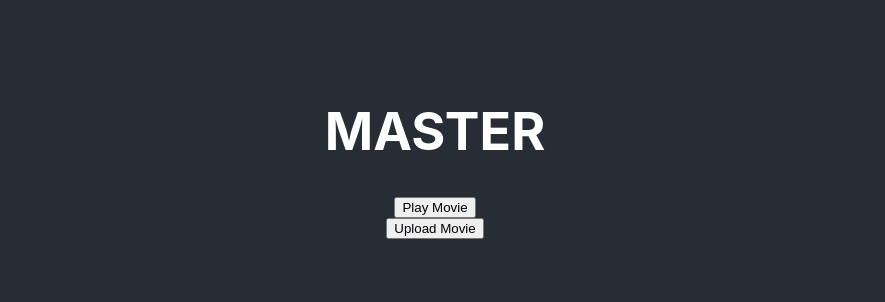
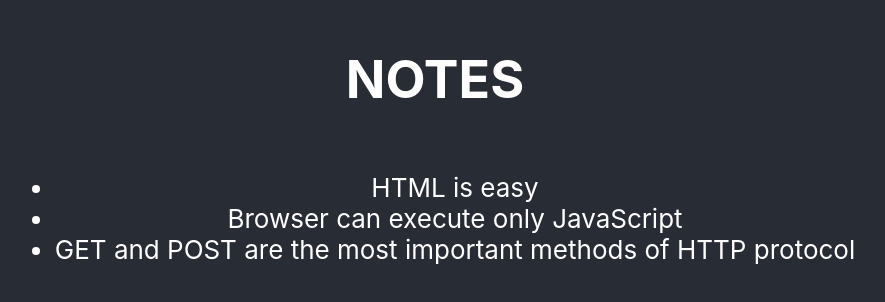
Before and after one commit to TBT50/FSopen, a React (Create React App) app: page / in a window 1280 px wide. Shown: the part 248-550 px from the top of the page, without its empty margins (205-1090 px from the left). Built offline with nearby package versions, Linux system fonts and the light colour scheme.

Commit message:
Render notes with the 'map' method

```diff
--- a/src/App.tsx
+++ b/src/App.tsx
@@ -1,34 +1,36 @@
 import "./App.css";
 
-const Button = ({ onClick, children }: any) => {
-  return (
-    <button type="button" onClick={onClick}>
-      {children}
-    </button>
-  );
-};
-
-const PlayButton = () => {
-  const handlePlayMovie = () => {
-    alert("Movie is playing...");
-  };
-  return <Button onClick={handlePlayMovie}>Play Movie</Button>;
-};
-
-const UploadButton = () => {
-  const handleUploadMovie = () => {
-    alert("Uploading...");
-  };
-  return <Button onClick={handleUploadMovie}>Upload Movie</Button>;
-};
+const notes = [
+  {
+    id: 1,
+    content: "HTML is easy",
+    date: "2019-05-30T17:30:31.098Z",
+    important: true,
+  },
+  {
+    id: 2,
+    content: "Browser can execute only JavaScript",
+    date: "2019-05-30T18:39:34.091Z",
+    important: false,
+  },
+  {
+    id: 3,
+    content: "GET and POST are the most important methods of HTTP protocol",
+    date: "2019-05-30T19:20:14.298Z",
+    important: true,
+  },
+];
 
 function App() {
   return (
     <div className="App">
       <header className="App-header">
-        <h1>MASTER</h1>
-        <PlayButton />
-        <UploadButton />
+        <h1>NOTES</h1>
+        <ul>
+          {notes.map((note) => (
+            <li key={note.id}>{note.content}</li>
+          ))}
+        </ul>
       </header>
     </div>
   );
```
